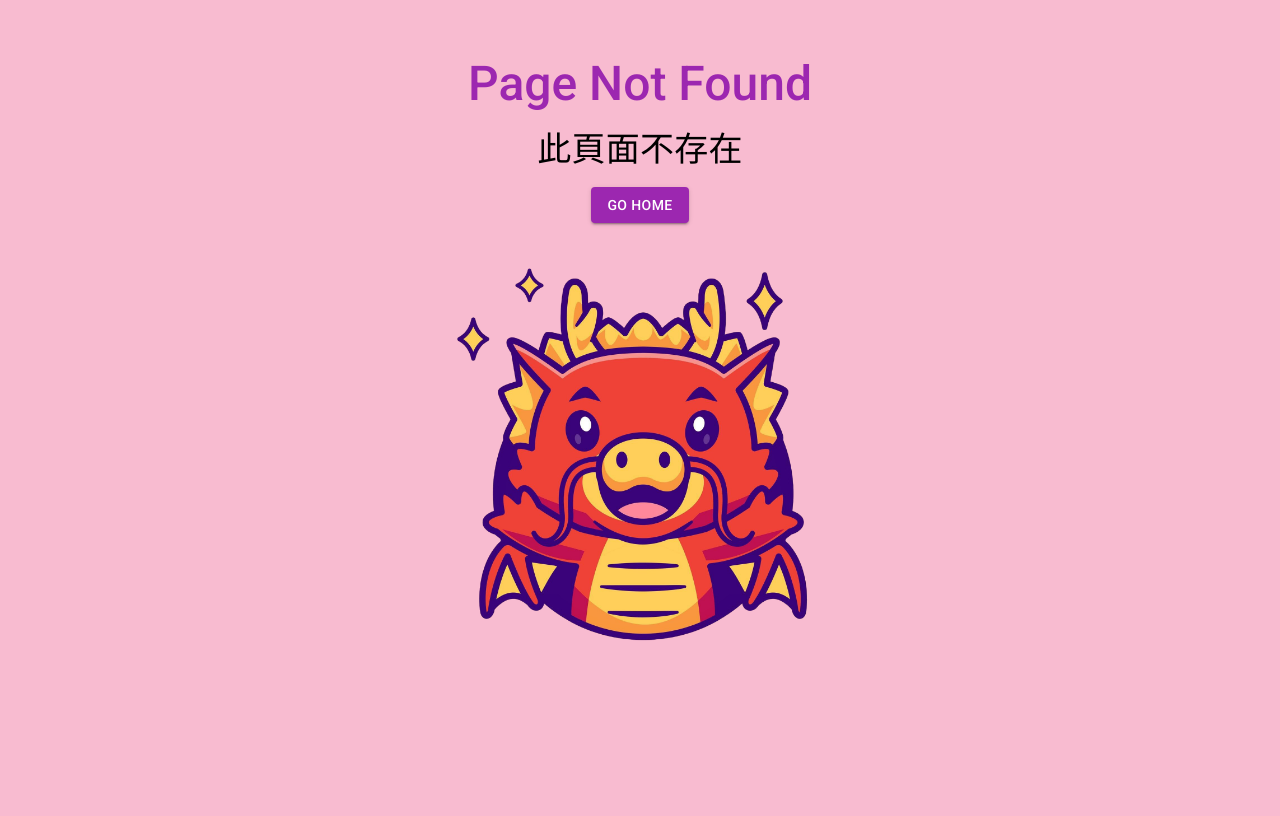
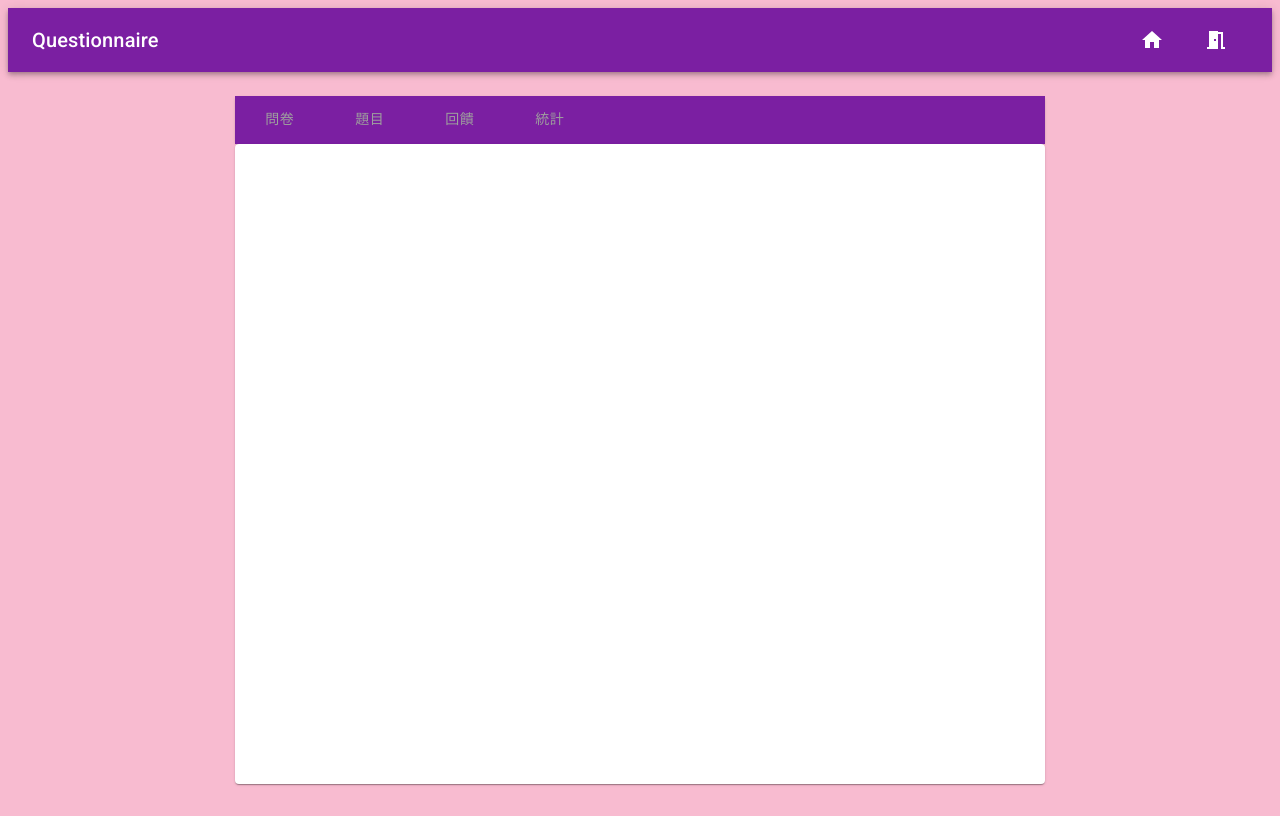
Before and after one commit to moonydog12/questionnaire-frontend, a React (Vite) app: page /backstage/panel in a window 1280 px wide. Before the commit this address had no page. Built offline with nearby package versions, Linux system fonts and the light colour scheme.

Commit message:
feat:新增後台Panel & 子畫面

```diff
--- a/src/App.tsx
+++ b/src/App.tsx
@@ -1,11 +1,12 @@
 import { createBrowserRouter, RouterProvider, Navigate } from 'react-router-dom';
+import Layout from './ui/Layout';
+import NotFound from './ui/NotFound';
 import SurveyList from './front-stage/pages/SurveyList';
-import Layout from './ui/Layout';
 import SurveyQuestion from './front-stage/pages/SurveyQuestion';
 import SurveyConfirm from './front-stage/pages/SurveyConfirm';
 import SurveyResult from './front-stage/pages/SurveyResult';
 import BackStageSurveyList from './back-stage/pages/SurveyList';
-import NotFound from './ui/NotFound';
+import Panel from './back-stage/pages/Panel';
 
 const router = createBrowserRouter([
   {
@@ -30,10 +31,29 @@ const router = createBrowserRouter([
       {
         path: '/backstage',
         children: [
-          { index: true, element: <Navigate to={'list'}></Navigate> },
+          { index: true, element: <Navigate to={'list'} /> },
           {
             path: 'list',
             element: <BackStageSurveyList />,
+          },
+          {
+            path: 'panel',
+            element: <Panel />,
+            children: [
+              { index: true, element: <Navigate to="survey" /> },
+              {
+                path: 'survey',
+              },
+              {
+                path: 'questions',
+              },
+              {
+                path: 'feedback',
+              },
+              {
+                path: 'statistics',
+              },
+            ],
           },
         ],
       },
@@ -44,7 +64,7 @@ const router = createBrowserRouter([
 function App() {
   return (
     <>
-      <RouterProvider router={router}></RouterProvider>
+      <RouterProvider router={router} />
     </>
   );
 }
--- /dev/null
+++ b/src/back-stage/pages/Panel.tsx
@@ -0,0 +1,98 @@
+import React from 'react';
+import { Box, Tab, Tabs, Paper, styled, TabsProps, TabProps } from '@mui/material';
+import { Route, Routes, useNavigate, useLocation } from 'react-router-dom';
+import TabSurvey from './TabSurvey';
+import TabFeedback from './TabFeedback';
+import TabStatistics from './TabStatistics';
+import TabQuestions from './TabQuestions';
+
+interface StyledTabsProps extends TabsProps {
+  children?: React.ReactNode;
+  value: string;
+  onChange: (_event: React.SyntheticEvent, newValue: string) => void;
+}
+
+interface StyledTabProps extends TabProps {
+  selected?: boolean;
+}
+
+const StyledTabs = styled((props: StyledTabsProps) => (
+  <Tabs
+    {...props}
+    TabIndicatorProps={{
+      children: <span className="MuiTabs-indicatorSpan" />,
+    }}
+  />
+))({
+  '& .MuiTabs-indicator': {
+    display: 'flex',
+    justifyContent: 'center',
+    backgroundColor: 'transparent',
+  },
+  '& .MuiTabs-indicatorSpan': {
+    maxWidth: 40,
+    width: '100%',
+    backgroundColor: '#f05a7e',
+  },
+});
+
+const StyledTab = styled((props: StyledTabProps) => <Tab disableRipple {...props} />)(
+  ({ theme, selected }) => ({
+    color: selected ? theme.palette.common.white : theme.palette.grey[500],
+    backgroundColor: selected ? theme.palette.secondary.main : 'transparent',
+    '&:hover': {
+      color: selected ? theme.palette.common.white : theme.palette.grey[500],
+    },
+    '&:focus': {
+      color: selected ? theme.palette.common.white : theme.palette.grey[500],
+      outline: 'none',
+    },
+    '&.Mui-selected': {
+      color: theme.palette.common.white,
+    },
+    '&:not(.Mui-selected)': {
+      color: theme.palette.grey[500],
+    },
+    '&:active': {
+      color: selected ? theme.palette.common.white : theme.palette.grey[500],
+    },
+    transition: 'background-color 0.3s ease, color 0.3s ease',
+  })
+);
+
+export default function Panel() {
+  const navigate = useNavigate();
+  const location = useLocation();
+
+  const currentTab = location.pathname.split('/').pop() || 'survey';
+
+  const handleTabChange = (_event: React.SyntheticEvent, newValue: string) => {
+    navigate(`/backstage/panel/${newValue}`);
+  };
+
+  return (
+    <Box>
+      <Paper>
+        <StyledTabs
+          value={currentTab}
+          onChange={handleTabChange}
+          sx={{ bgcolor: 'secondary.dark' }}
+        >
+          <StyledTab label="問卷" value="survey" selected={currentTab === 'survey'} />
+          <StyledTab label="題目" value="questions" selected={currentTab === 'questions'} />
+          <StyledTab label="回饋" value="feedback" selected={currentTab === 'feedback'} />
+          <StyledTab label="統計" value="statistics" selected={currentTab === 'statistics'} />
+        </StyledTabs>
+      </Paper>
+
+      <Paper sx={{ minHeight: '80vh' }}>
+        <Routes>
+          <Route path="survey" element={<TabSurvey />} />
+          <Route path="questions" element={<TabQuestions />} />
+          <Route path="feedback" element={<TabFeedback />} />
+          <Route path="statistics" element={<TabStatistics />} />
+        </Routes>
+      </Paper>
+    </Box>
+  );
+}
--- a/src/back-stage/pages/SurveyList.tsx
+++ b/src/back-stage/pages/SurveyList.tsx
@@ -45,7 +45,7 @@ const data = [
   createData('8', '測試畫面', '進行中', '2024/11/5', '2024/11/6', '前往'),
 ];
 
-export default function QuestionList() {
+export default function SurveyList() {
   const [selectedRows, setSelectedRows] = useState<string[]>([]);
 
   const [rows, setRows] = useState(data);
@@ -118,7 +118,7 @@ export default function QuestionList() {
         <AddIcon
           sx={{ cursor: 'pointer', color: 'secondary.dark', fontSize: '2rem' }}
           onClick={() => {
-            navigate('/');
+            navigate('/backstage/panel/survey');
           }}
         />
       </Box>
--- /dev/null
+++ b/src/back-stage/pages/TabFeedback.tsx
@@ -0,0 +1,9 @@
+// TODO: 回饋頁
+
+export default function TabFeedback() {
+  return (
+    <div>
+      <h1>回饋</h1>
+    </div>
+  );
+}
--- /dev/null
+++ b/src/back-stage/pages/TabQuestions.tsx
@@ -0,0 +1,9 @@
+// TODO:新增問題頁
+
+export default function TabQuestions() {
+  return (
+    <div>
+      <h1>新增問題頁</h1>
+    </div>
+  );
+}
--- /dev/null
+++ b/src/back-stage/pages/TabStatistics.tsx
@@ -0,0 +1,5 @@
+// :TODO 統計頁
+
+export default function TabStatistics() {
+  return <div></div>;
+}
--- /dev/null
+++ b/src/back-stage/pages/TabSurvey.tsx
@@ -0,0 +1,9 @@
+// TODO:新增問卷頁
+
+export default function TabSurvey() {
+  return (
+    <div>
+      <h2>test</h2>
+    </div>
+  );
+}
```
